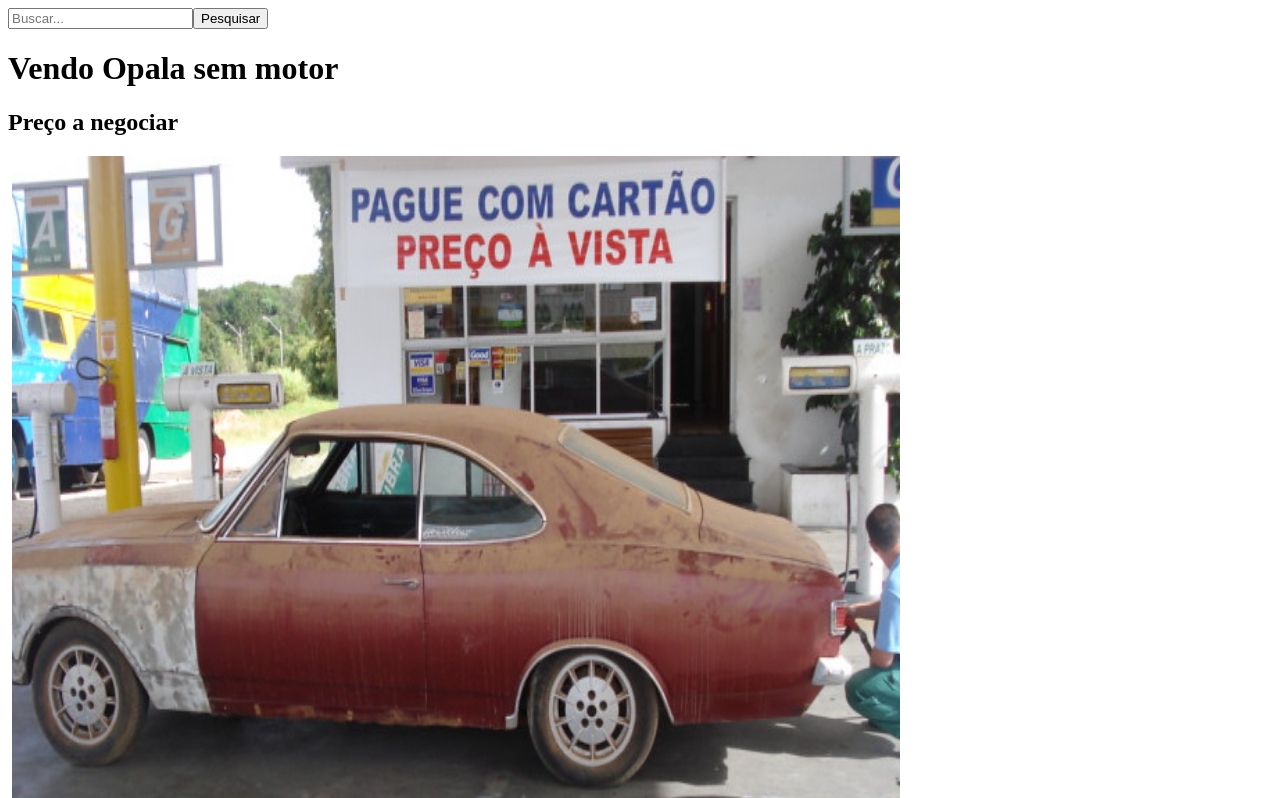
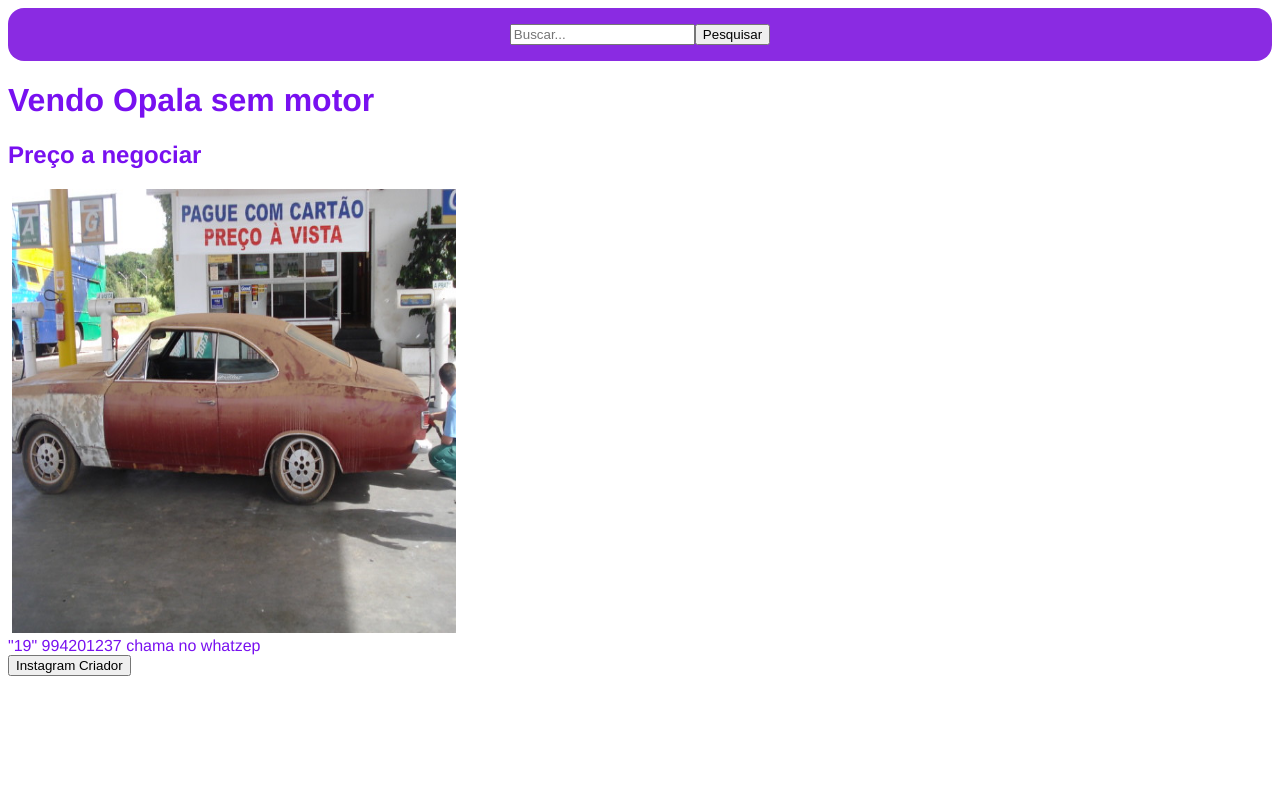
Before and after one commit to Gustavin-MainAatrox/Pratica-1, a plain HTML site: page index.html in a window 1280 px wide. Shown: the top 798 px of the page. Drawn offline with Linux system fonts and the light colour scheme.

Commit message:
Add files via upload

```diff
--- a/index.html
+++ b/index.html
@@ -15,7 +15,7 @@
         <h1>Vendo Opala sem motor</h1>
         <h2>Preço a negociar</h2>
         <img src="" width="...px" height="...px">
-        <img src="Opalao.jpg" width="888px" height="888px">
+        <img src="Opalao.jpg" width="444px" height="444px">
         <footer>
             "19" 994201237
             chama no whatzep
--- a/styles.css
+++ b/styles.css
@@ -0,0 +1,20 @@
+header{
+    background-color: blueviolet;
+    text-align: center;
+    padding: 16px;
+    border-radius: 16px;
+
+}
+
+body{
+    color: rgb(120, 16, 240);
+    background-image: linear-gradient (to left, rgb(14, 189, 72), rgb(4, 3, 8));
+    text-align: justify;
+    font-family: 'Franklin Gothic Medium', 'Arial Narrow', Arial, sans-serif;
+    font-size: 16px;
+
+}
+
+fotter{
+    text-align: center;
+}
```
